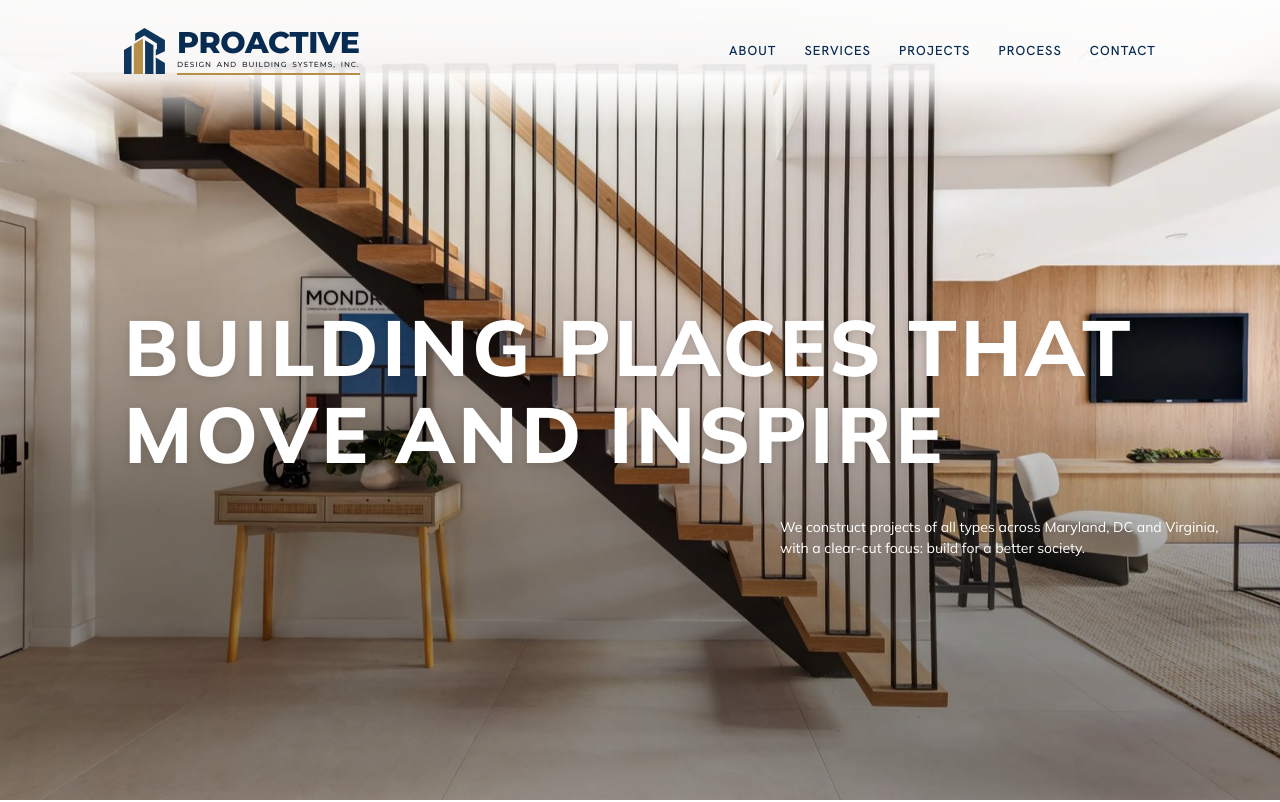
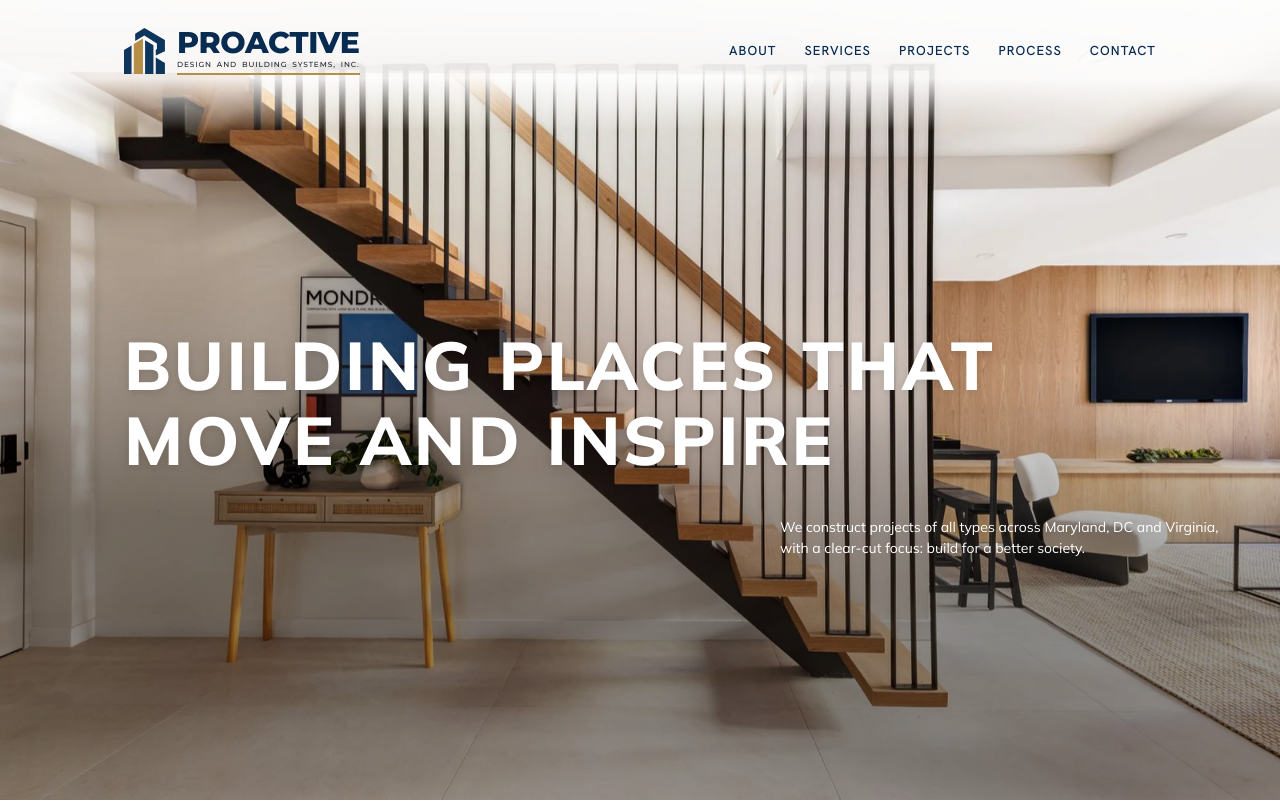
Before and after one commit to PDBS2030/Proactive, a Next.js app: page / in a window 1280 px wide. Shown: the top 802 px of the page. Built offline with nearby package versions, Linux system fonts and the light colour scheme.

Commit message:
Reduce the hero headline size to 75%
Co-Authored-By: Claude Sonnet 5.5 <noreply@anthropic.com>

```diff
--- a/components/Hero.tsx
+++ b/components/Hero.tsx
@@ -12,7 +12,7 @@ const textShadow =
   "[text-shadow:rgba(0,0,0,.1)_0_2px_8px,rgba(0,0,0,.05)_0_4px_16px,rgba(0,0,0,.024)_0_8px_24px,rgba(0,0,0,.004)_0_16px_48px]";
 
 /**
- * Hero: full-height photo with the headline (sized like arcodb.com: 90px, 56.95px, 37.2px) revealed word by word, one line at a time
+ * Hero: full-height photo with the headline (75% of the arcodb.com sizes: 67.5px, 42.7px, 28px) revealed word by word, one line at a time
  * (0.35s per line, 0.2s apart), then the intro paragraph. Photo and text drift on scroll.
  */
 export function Hero() {
@@ -145,7 +145,7 @@ export function Hero() {
         >
           <div className="col-span-12 mb-6 flex flex-col gap-3">
             <h1
-              className={`font-mulish text-[37.2px] leading-[45.2px] font-extrabold tracking-[1px] break-words text-white uppercase [text-wrap:initial] min-[690px]:text-[56.95px] min-[690px]:leading-[65.45px] min-[690px]:tracking-[.5px] min-[992px]:text-[length:min(90px,calc((100vw-299px)/12.55))] min-[992px]:leading-[1.11] min-[992px]:tracking-[3.5px] ${textShadow}`}
+              className={`font-mulish text-[28px] leading-[34px] font-extrabold tracking-[.75px] break-words text-white uppercase [text-wrap:initial] min-[690px]:text-[42.7px] min-[690px]:leading-[49px] min-[690px]:tracking-[.4px] min-[992px]:text-[length:min(67.5px,calc((100vw-299px)/12.55))] min-[992px]:leading-[1.11] min-[992px]:tracking-[2.6px] ${textShadow}`}
             >
               <span ref={titleRef} aria-label={HERO.title} className="inline-block will-change-[transform,opacity]">
                 {words.map((w, i) => (
```
